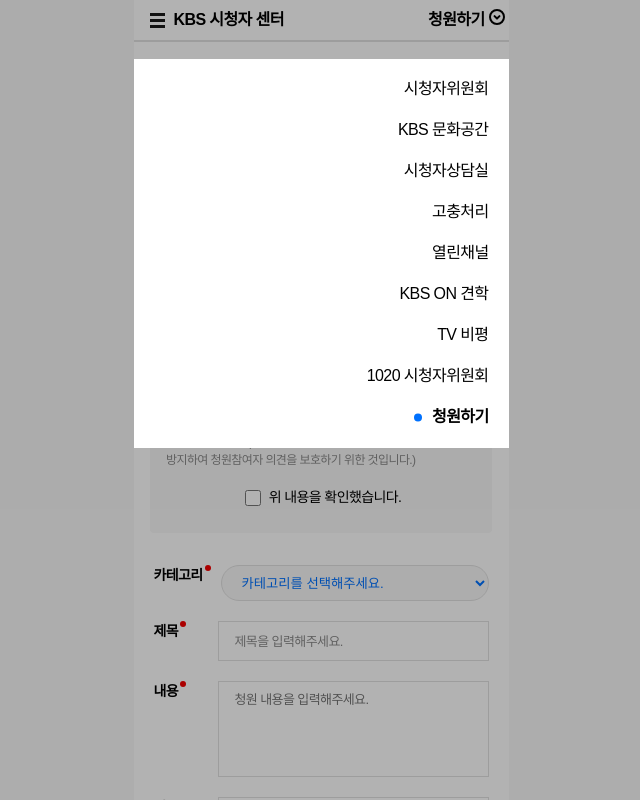
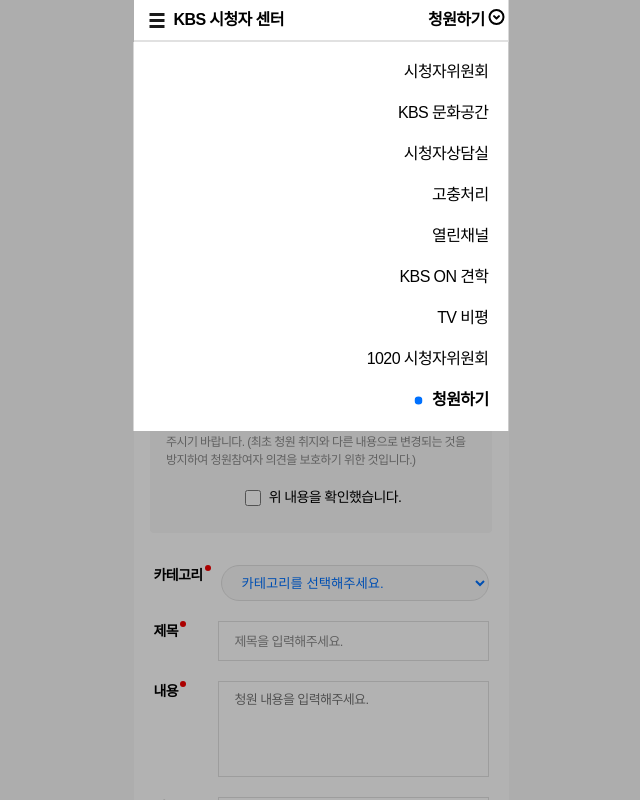
Before and after one commit to CDS-Seminar-Team3/CDS3-Client, a React (Vite) app: page /createPetition in a window 1280 px wide. Both pictures are taken after a click on the element 815 px from the left and 19 px from the top of the page. Shown: the top 800 px of the page, without its empty margins (319-959 px from the left). Built offline with nearby package versions, Linux system fonts and the light colour scheme.

Commit message:
fix: 헤더 오류 수정 및  완성

```diff
--- a/src/components/common/Header.jsx
+++ b/src/components/common/Header.jsx
@@ -23,7 +23,7 @@ const Header = () => {
   }, [isClicked, navigate]);
 
   const handleMoreClick = () => {
-    setMenu(!menu);
+    setMenu(true);
   };
 
   const handleCloseModal = () => {
--- a/src/components/common/ModalContent.jsx
+++ b/src/components/common/ModalContent.jsx
@@ -1,15 +1,49 @@
-import React from 'react';
+import { useState, startTransition } from 'react';
 import ModalPortal from './ModalPortal';
-import { styled } from 'styled-components';
+import { styled, keyframes, css } from 'styled-components';
 import theme from '../../styles/theme';
-
-import { IcBlueDot } from '../../assets/icons/0_icons';
+import { IcBlueDot, IcMenu, IcMore } from '../../assets/icons/0_icons';
+import { useNavigate } from 'react-router-dom';
 
 const ModalContent = ({ onClose }) => {
+  const navigate = useNavigate();
+  const [isVisible, setIsVisible] = useState(true);
+
+  const handleAnimationEnd = () => {
+    if (!isVisible) {
+      onClose();
+    }
+  };
+
+  const handleClose = () => {
+    setIsVisible(false);
+  };
+
+  const onClickIcon = () => {
+    startTransition(() => {
+      navigate('/');
+      handleClose();
+    });
+  };
+
   return (
     <ModalPortal>
-      <St.Background onClick={onClose}>
-        <St.DropDown className="dropdown">
+      <St.HeaderTotalWrapper>
+        <St.HeaderWrapper>
+          <St.TitleMenu>
+            <span>
+              <IcMenu />
+            </span>
+            <span className="headerTitle">KBS 시청자 센터</span>
+          </St.TitleMenu>
+          <St.PageMenu>
+            <span>청원하기</span>
+            <span className="iconMore">
+              <IcMore onClick={handleClose} />
+            </span>
+          </St.PageMenu>
+        </St.HeaderWrapper>
+        <St.DropDown className="dropdown" isVisible={isVisible} onAnimationEnd={handleAnimationEnd}>
           <ul>
             <li>시청자위원회</li>
             <li>KBS 문화공간</li>
@@ -19,13 +53,14 @@ const ModalContent = ({ onClose }) => {
             <li>KBS ON 견학</li>
             <li>TV 비평</li>
             <li>1020 시청자위원회</li>
-            <li>
+            <St.DoPetition onClick={onClickIcon}>
               <IcBlueDot />
               청원하기
-            </li>
+            </St.DoPetition>
           </ul>
         </St.DropDown>
-      </St.Background>
+      </St.HeaderTotalWrapper>
+      <St.Background onClick={handleClose}></St.Background>
     </ModalPortal>
   );
 };
@@ -33,13 +68,24 @@ const ModalContent = ({ onClose }) => {
 export default ModalContent;
 
 export const St = {
+  HeaderTotalWrapper: styled.div`
+    display: flex;
+    flex-wrap: wrap;
+
+    position: absolute;
+    z-index: 10;
+    top: 0;
+    left: 50%;
+    transform: translateX(-50%);
+
+    width: 37.5rem;
+  `,
   Background: styled.div`
-    z-index: 999;
     height: 100%;
     width: 100%;
     display: flex;
-    align-items: center;
     justify-content: center;
+    align-items: flex-start;
     position: fixed;
     left: 0;
     top: 0;
@@ -47,40 +93,29 @@ export const St = {
     background-color: ${theme.colors.gray900};
   `,
   DropDown: styled.article`
-    position: relative;
     width: 37.5rem;
     height: 38.9rem;
 
-    top: -14.7rem;
-    left: 0;
     padding: 1rem;
 
     background-color: ${theme.colors.white};
     color: ${theme.colors.black};
-    z-index: 1;
 
     ul {
       width: 100%;
       height: 36.9rem;
 
-      top: 4.2rem;
-      left: 0;
-
       background-color: ${theme.colors.white};
-      z-index: 2;
 
       li {
         width: 35.5rem;
         height: 4.1rem;
 
-        top: 4.2rem;
-        left: 0;
         padding: 1rem;
         text-align: end;
 
         background-color: ${theme.colors.white};
         color: ${theme.colors.black};
-        z-index: 3;
 
         ${theme.fonts.head3}
         font-weight: 400;
@@ -94,5 +129,69 @@ export const St = {
         ${theme.fonts.head3}
       }
     }
+
+    animation: ${props =>
+      props.isVisible
+        ? css`
+            ${slideDown} 0.3s ease-out forwards
+          `
+        : css`
+            ${slideUp} 0.3s ease-out forwards
+          `};
   `,
+  HeaderWrapper: styled.header`
+    display: flex;
+    align-items: center;
+    justify-content: space-between;
+
+    height: 4.2rem;
+    width: 37.5rem;
+
+    background-color: ${theme.colors.white};
+    border-bottom: 0.2rem solid ${theme.colors.gray200};
+  `,
+
+  TitleMenu: styled.div`
+    margin: 0.5rem 1.2rem 0.5rem 0.8rem;
+    display: flex;
+    align-items: center;
+
+    & > .headerTitle {
+      ${theme.fonts.head3}
+    }
+  `,
+  PageMenu: styled.div`
+    display: flex;
+    align-items: center;
+
+    & > span {
+      ${theme.fonts.head3}
+      cursor: pointer;
+    }
+
+    & > .iconMore {
+      cursor: pointer;
+    }
+  `,
+  DoPetition: styled.li`
+    cursor: pointer;
+  `
 };
+
+const slideDown = keyframes`
+  from {
+    transform: translateY(-100%);
+  }
+  to {
+    transform: translateY(0);
+  }
+`;
+
+const slideUp = keyframes`
+  from {
+    transform: translateY(0);
+  }
+  to {
+    transform: translateY(-100%);
+  }
+`;
```
